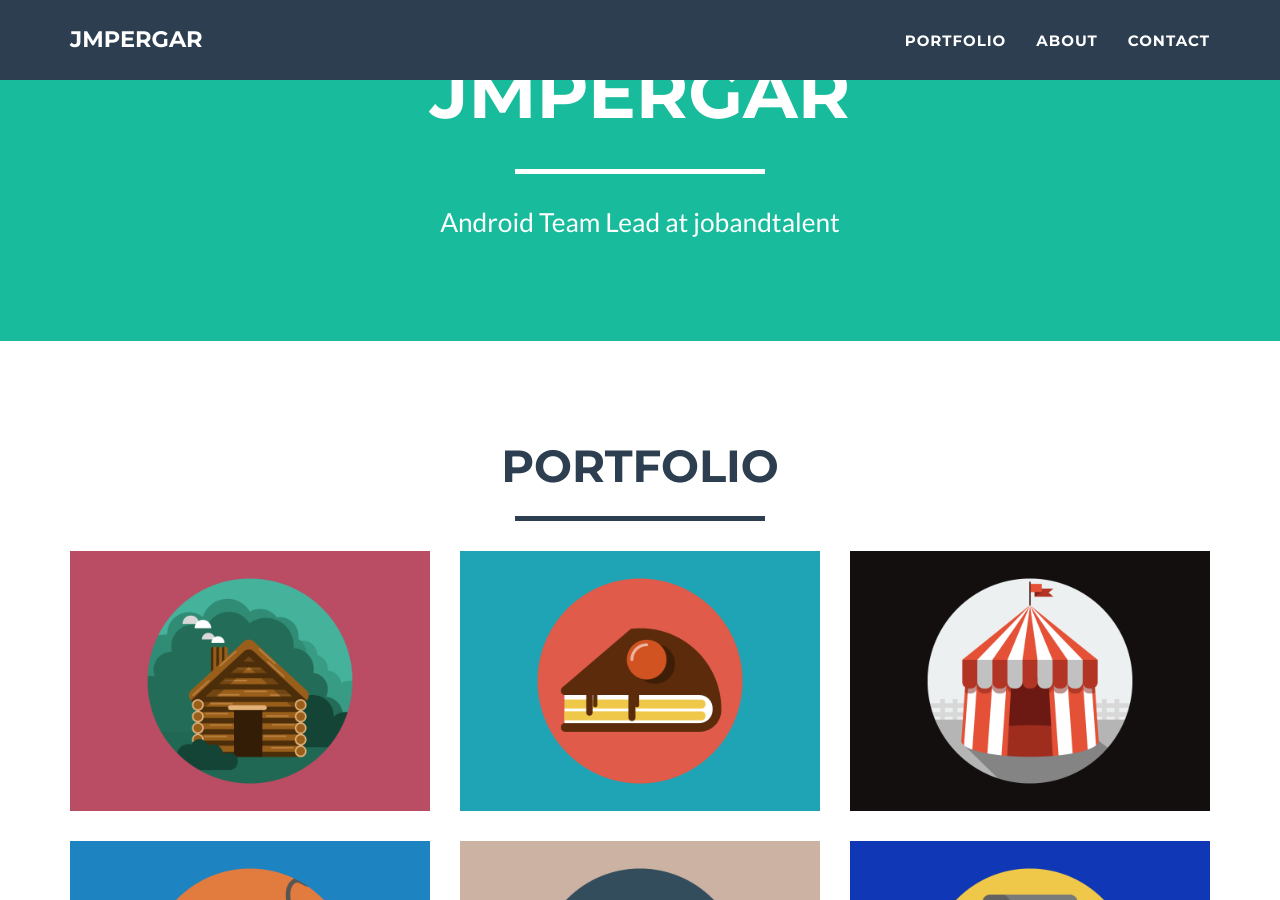
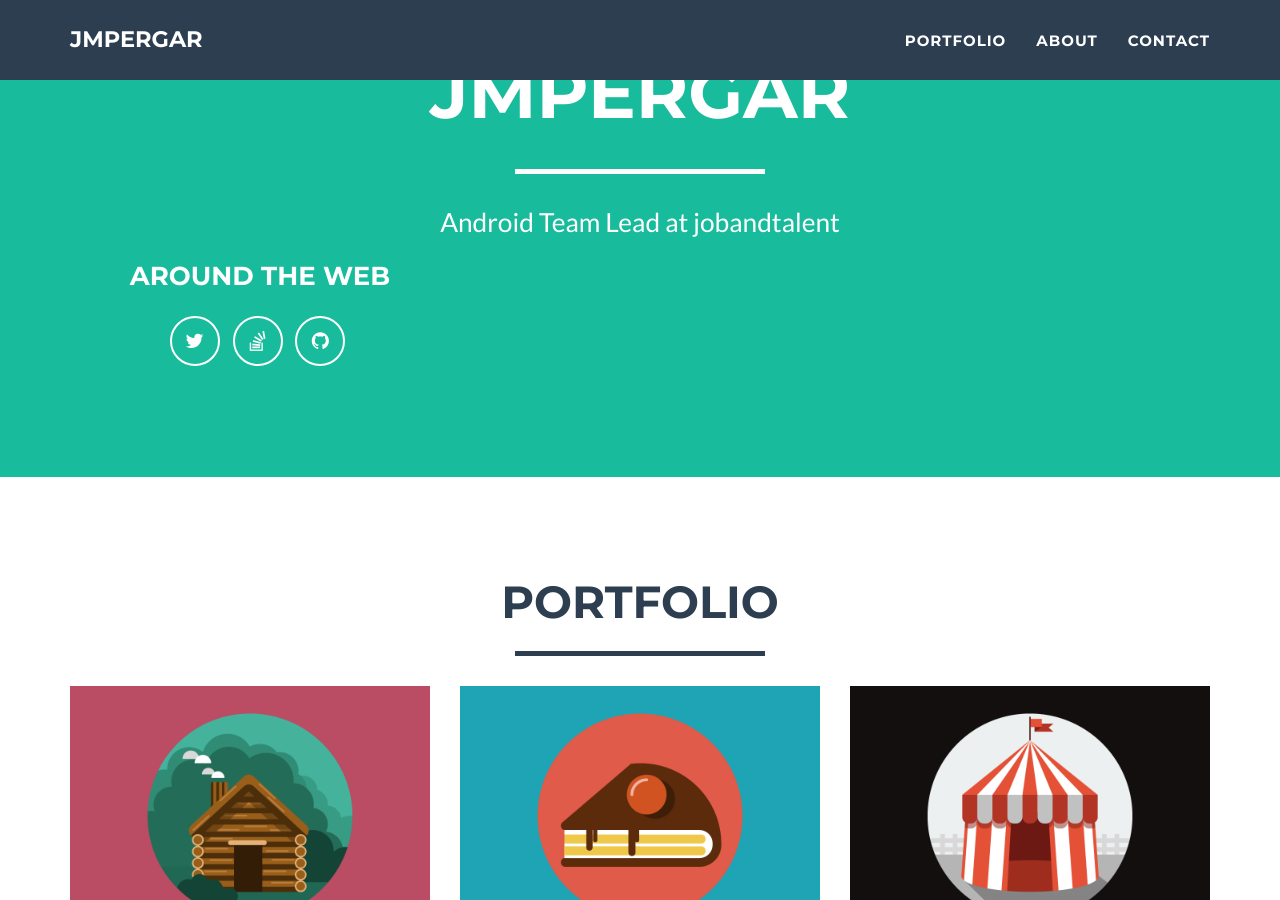
Before and after one commit to JMPergar/jmpergar.github.io, a Jekyll site: the page built from index.html, in a window 1280 px wide and 900 px high, scrolled down 434 px. Built offline with Jekyll 4.4.1, drawn with Linux system fonts in a browser that asks for light colours.

Commit message:
Update header.html

```diff
--- a/_includes/header.html
+++ b/_includes/header.html
@@ -9,6 +9,16 @@
                         <hr class="star-light">
                         <span class="skills">{{ site.skills }}</span>
                     </div>
+                    <div class="footer-col col-md-4">
+                        <h3>{{ site.footer.social }}</h3>
+                        <ul class="list-inline">
+                            {% for network in site.social %}
+                            <li>
+                                <a href="{{ network.url }}" class="btn-social btn-outline"><i class="fa fa-fw fa-{{ network.title }}"></i></a>
+                            </li>
+		                    {% endfor %}
+                        </ul>
+                    </div>
                 </div>
             </div>
         </div>
```
